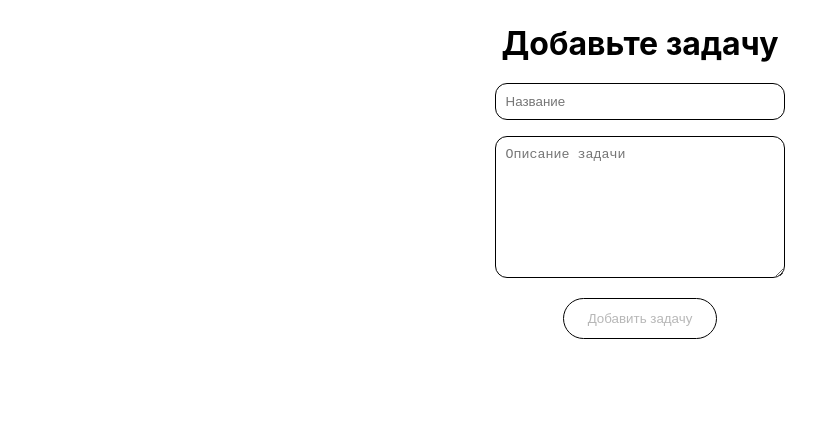
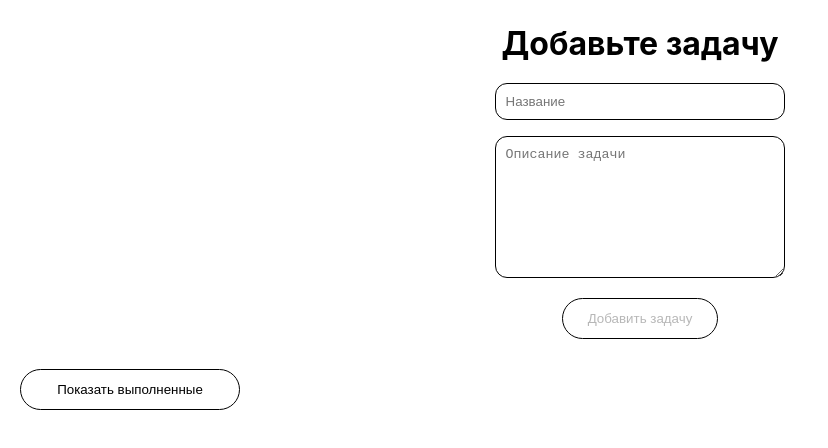
Before and after one commit to lighterboiii/adaptive-todo-list, a React (Create React App) app: page / in a window 1280 px wide. Shown: the top 448 px of the page, without its empty margins (0-828 px from the left). Built offline with nearby package versions, Linux system fonts and the light colour scheme.

Commit message:
feat: фильтрация

```diff
--- a/package.json
+++ b/package.json
@@ -16,7 +16,6 @@
     "react-redux": "^9.1.0",
     "react-scripts": "5.0.1",
     "typescript": "^4.9.5",
-    "uuidv4": "^6.2.13",
     "web-vitals": "^2.1.4"
   },
   "scripts": {
--- a/src/components/AddTask/AddTask.module.css
+++ b/src/components/AddTask/AddTask.module.css
@@ -40,6 +40,7 @@
   background: transparent;
   border: .5px black solid;
   padding: 12px 24px;
+  min-width: 156px;
 }
 
 @media screen and (max-width: 768px) {
--- a/src/components/AddTask/AddTask.tsx
+++ b/src/components/AddTask/AddTask.tsx
@@ -3,7 +3,6 @@ import React, { FC, useState } from "react";
 import style from './AddTask.module.css';
 import { useDispatch } from "react-redux";
 import { addTask } from "../../services/todoSlice";
-import { v4 as uuid } from 'uuid';
 
 const AddTask: FC = () => {
   const [inputValue, setInputValue] = useState('');
--- a/src/components/TaskList/TaskList.module.css
+++ b/src/components/TaskList/TaskList.module.css
@@ -1,14 +1,35 @@
+.tasks {
+  display: flex;
+  flex-direction: column;
+  justify-content: center;
+  gap: 20px;
+  margin: 0;
+  padding: 30px 20px;
+  flex-grow: 1;
+}
+
+.tasks__button {
+  border-radius: 40px;
+  background: transparent;
+  border: .5px black solid;
+  padding: 12px 24px;
+  max-width: 220px;
+  min-width: 156px;
+  font-weight: 200;
+}
+
 .list {
   margin: 0 auto;
-  padding: 30px 20px;
+  padding: 0;
   display: grid;
   grid-template-columns: repeat(5, minmax(200px, 1fr));
   list-style: none;
   width: 100%;
-  flex-grow: 1;
   gap: 10px;
   box-sizing: border-box;
+  flex-grow: 1;
 }
+
 
 @media screen and (max-width: 768px) {
   .list {
@@ -18,6 +39,10 @@
     align-items: center;
     justify-content: flex-start;
     overflow-x: auto;
-    width: 100%;
+  }
+
+  .tasks {
+    padding: 8px 16px;
+    align-items: center;
   }
 }
--- a/src/components/TaskList/TaskList.tsx
+++ b/src/components/TaskList/TaskList.tsx
@@ -1,4 +1,4 @@
-import { FC } from "react";
+import { FC, useState } from "react";
 import style from './TaskList.module.css';
 import { ITask } from "../../utils/types";
 import Task from "../Task/Task";
@@ -8,13 +8,22 @@ interface ITaskList {
 }
 
 const TaskList: FC<ITaskList> = ({ tasks }) => {
+  const [isFiltered, setFiltered] = useState(false);
+
+  const filteredTasks = isFiltered ? tasks.filter(task => task.completed) : tasks;
 
   return (
-    <ul className={style.list}>
-      {tasks.map(task => (
-        <Task task={task} />
-      ))}
-    </ul>
+    <div className={style.tasks}>
+      <button className={style.tasks__button} onClick={() => setFiltered(!isFiltered)}>
+        Показать выполненные
+      </button>
+      <ul className={style.list}>
+        {filteredTasks.map(task => (
+          <Task task={task} />
+        ))}
+      </ul>
+    </div>
+
   )
 };
 
```
Also changed, not shown: 1 other file (tests, documents, lock files or other folders).
